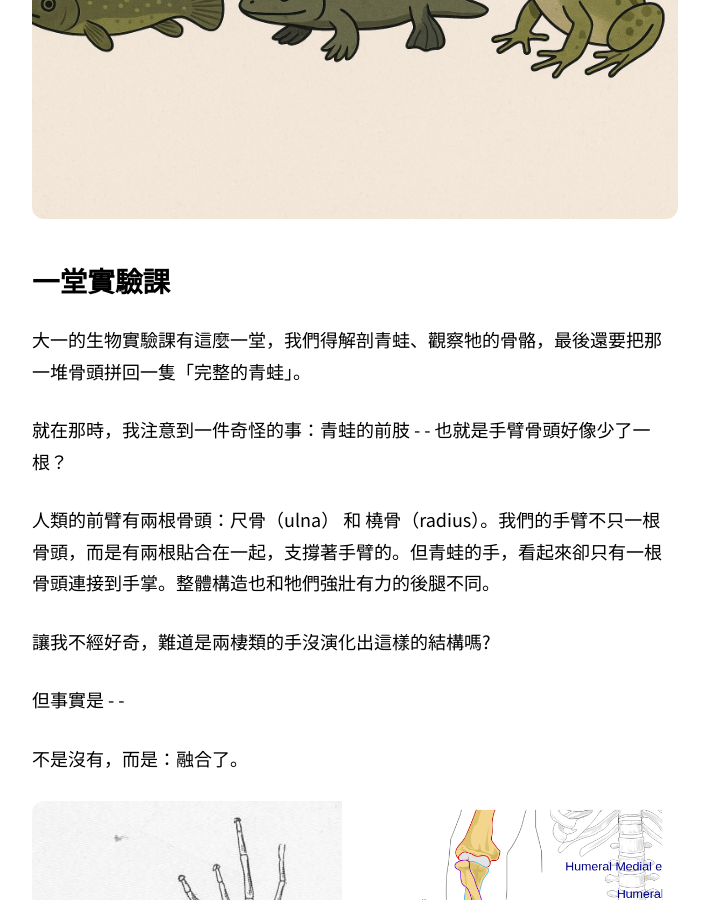
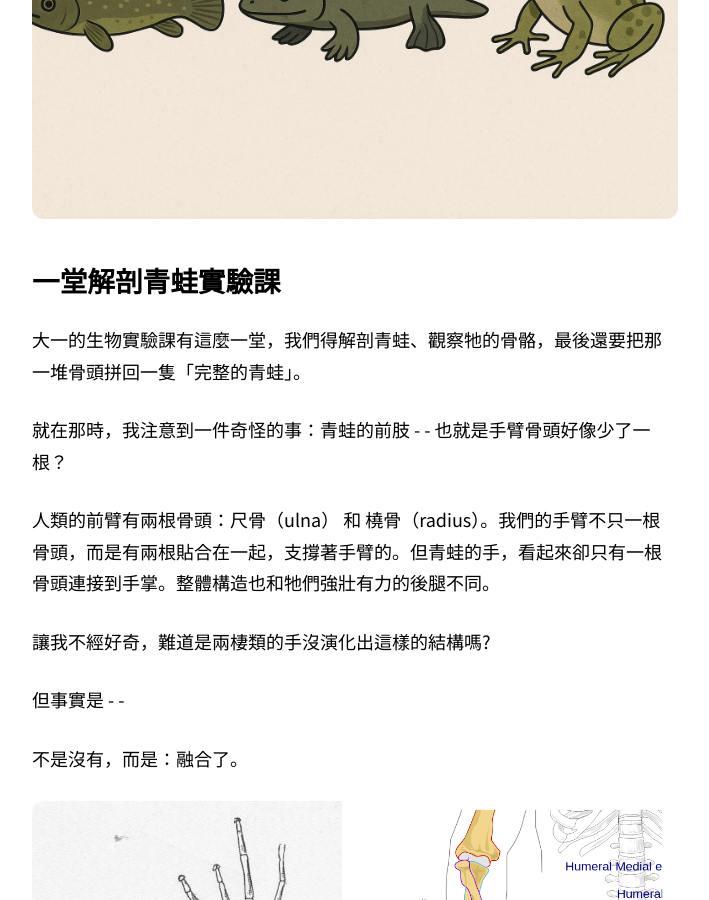
Before and after one commit to goldfisherb-cloud/so-simple-blog, a Jekyll site: the page built from _posts/2025-07-30-missing-bone-frog-evolution.md, in a window 1280 px wide and 900 px high, scrolled down 1351 px. Shown: the whole window, without its empty margins (370-1079 px from the left). Built offline with Jekyll 4.4.1, drawn with Linux system fonts in a browser that asks for light colours; nearby versions of some CDN libraries; some of the changed text lies outside the part shown.

Commit message:
Update 2025-07-30-missing-bone-frog-evolution.md

```diff
--- a/_posts/2025-07-30-missing-bone-frog-evolution.md
+++ b/_posts/2025-07-30-missing-bone-frog-evolution.md
@@ -14,7 +14,7 @@ image: /assets/images/fish-to-tetrapod-limb-evolution-tiktaalik-frog.jpg
 ---
 <img src="/assets/images/fish-to-tetrapod-limb-evolution-tiktaalik-frog.jpg" alt="脊椎動物前肢結構的演化比較，展示了肉鰭魚、作為過渡化石的提塔利克魚（Tiktaalik），以及現代青蛙。突顯了在魚類到四足動物轉變過程中，從水生鰭條到承重肢體的轉化。
 這段文字描述的是一個關於脊椎動物演化的科學概念，說明了從水中生活的魚類如何逐漸演化出能夠在陸地上行走的四肢結構。提塔利克魚是一個重要的過渡化石，它展現了這個演化過程中的關鍵階段" style="width: 100%; height: auto; border-radius: 12px; margin-bottom: 1em;" />
-## 一堂實驗課
+## 一堂解剖青蛙實驗課
 
 大一的生物實驗課有這麼一堂，我們得解剖青蛙、觀察牠的骨骼，最後還要把那一堆骨頭拼回一隻「完整的青蛙」。
 
@@ -94,7 +94,7 @@ image: /assets/images/fish-to-tetrapod-limb-evolution-tiktaalik-frog.jpg
 
 這種融合一方面提升骨骼強度，一方面減輕前肢負擔，在堅固與輕盈之間達成一種精妙的平衡。
 
-## 那堂實驗課告訴我的
+## 那堂解剖青蛙實驗課告訴我的
 
 我還記得那堂實驗課上，我那隻亂七八糟、黏滿熱熔膠的青蛙骨架。
 
```
